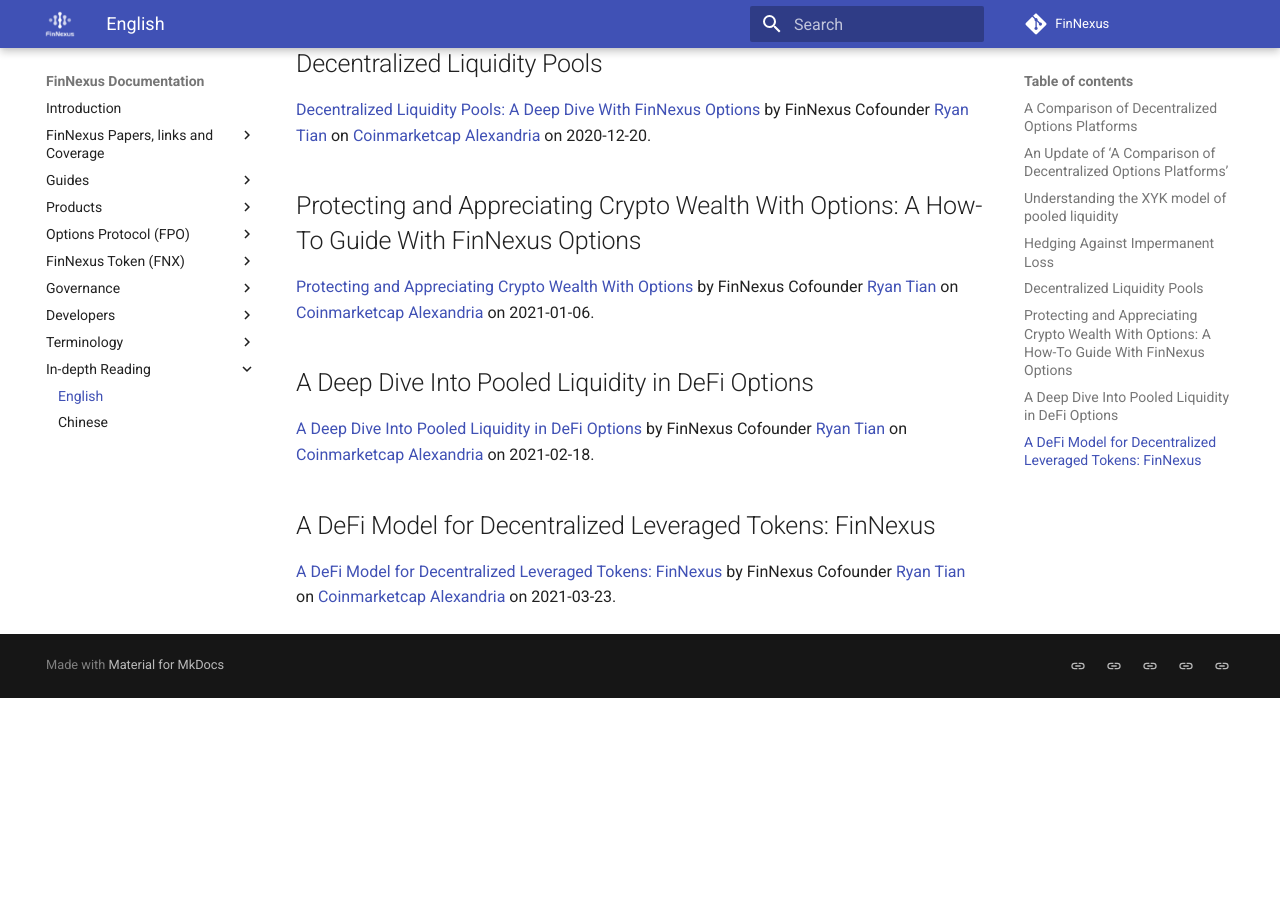
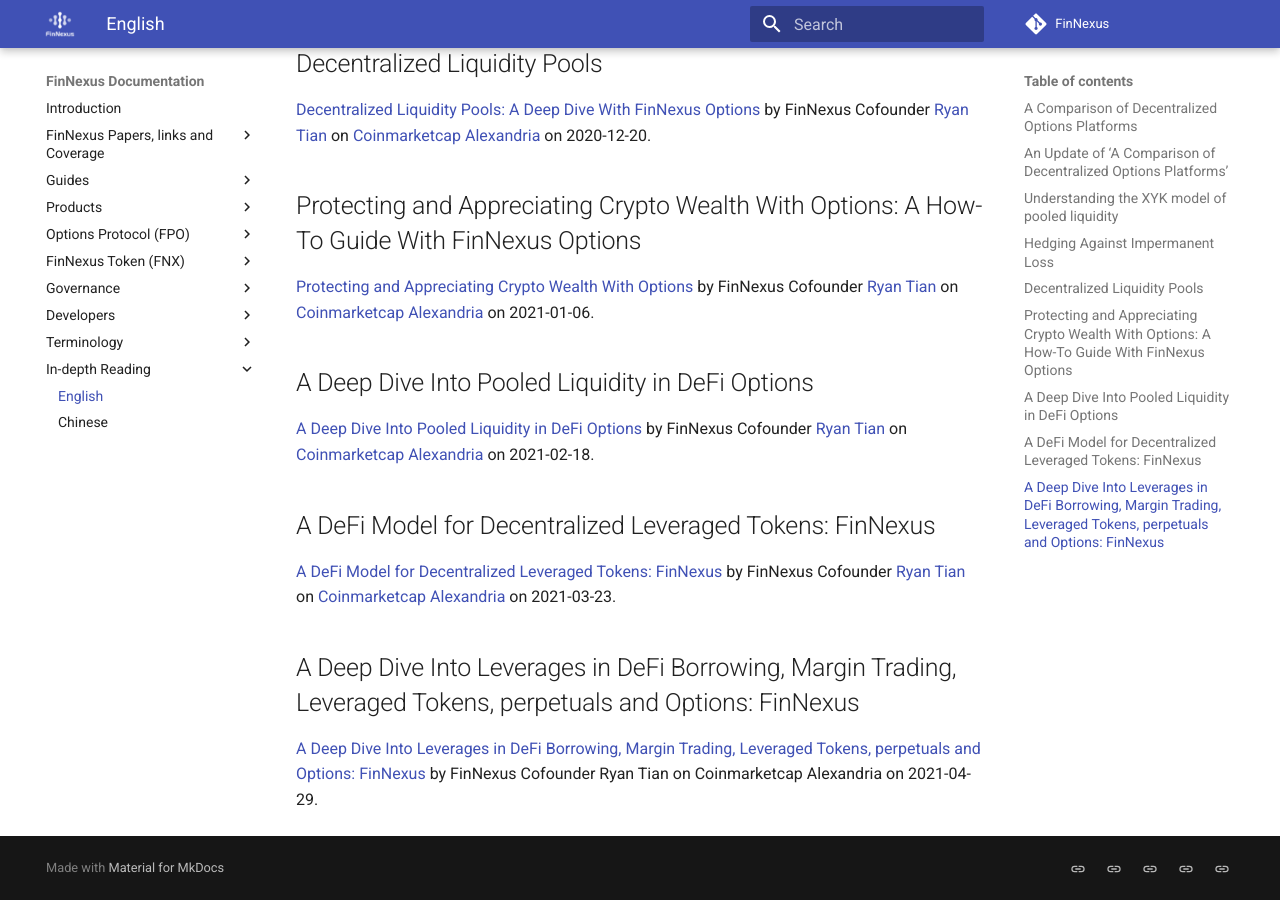
Before and after one commit to Phoenix-Finance/Phoenix-Documentation, an MkDocs documentation site: the page built from content/indepthreading/english.md, in a window 1280 px wide and 900 px high, scrolled down 803 px. Built offline with MkDocs 1.6.1 and Material for MkDocs 9.7.7, drawn with Linux system fonts in a browser that asks for light colours; before the commit the page ends 1501 px from its top, so only the background shows below that.

Commit message:
addarticle

```diff
--- a/content/indepthreading/english.md
+++ b/content/indepthreading/english.md
@@ -23,3 +23,6 @@
 
 ## A DeFi Model for Decentralized Leveraged Tokens: FinNexus
 [A DeFi Model for Decentralized Leveraged Tokens: FinNexus](https://coinmarketcap.com/alexandria/article/a-defi-model-for-decentralized-leveraged-tokens-finnexus) by FinNexus Cofounder [Ryan Tian](https://twitter.com/rainiefield) on [Coinmarketcap Alexandria](https://coinmarketcap.com/alexandria/) on 2021-03-23.
+
+## A Deep Dive Into Leverages in DeFi Borrowing, Margin Trading, Leveraged Tokens, perpetuals and Options: FinNexus
+[A Deep Dive Into Leverages in DeFi Borrowing, Margin Trading, Leveraged Tokens, perpetuals and Options: FinNexus](https://coinmarketcap.com/alexandria/article/a-deep-dive-into-leverages-in-defi-borrowing-margin-trading-leveraged-tokens-and-options-finnexus) by FinNexus Cofounder Ryan Tian on Coinmarketcap Alexandria on 2021-04-29.
```
